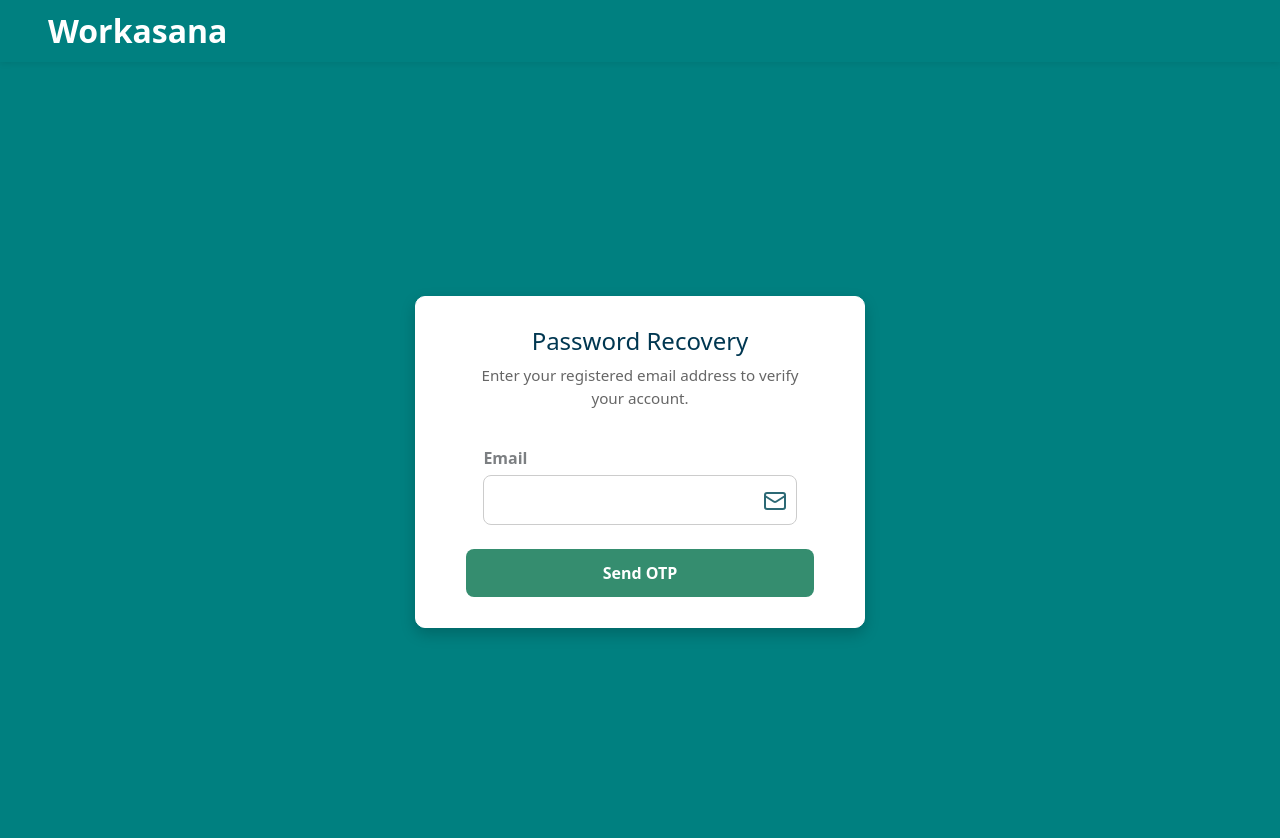
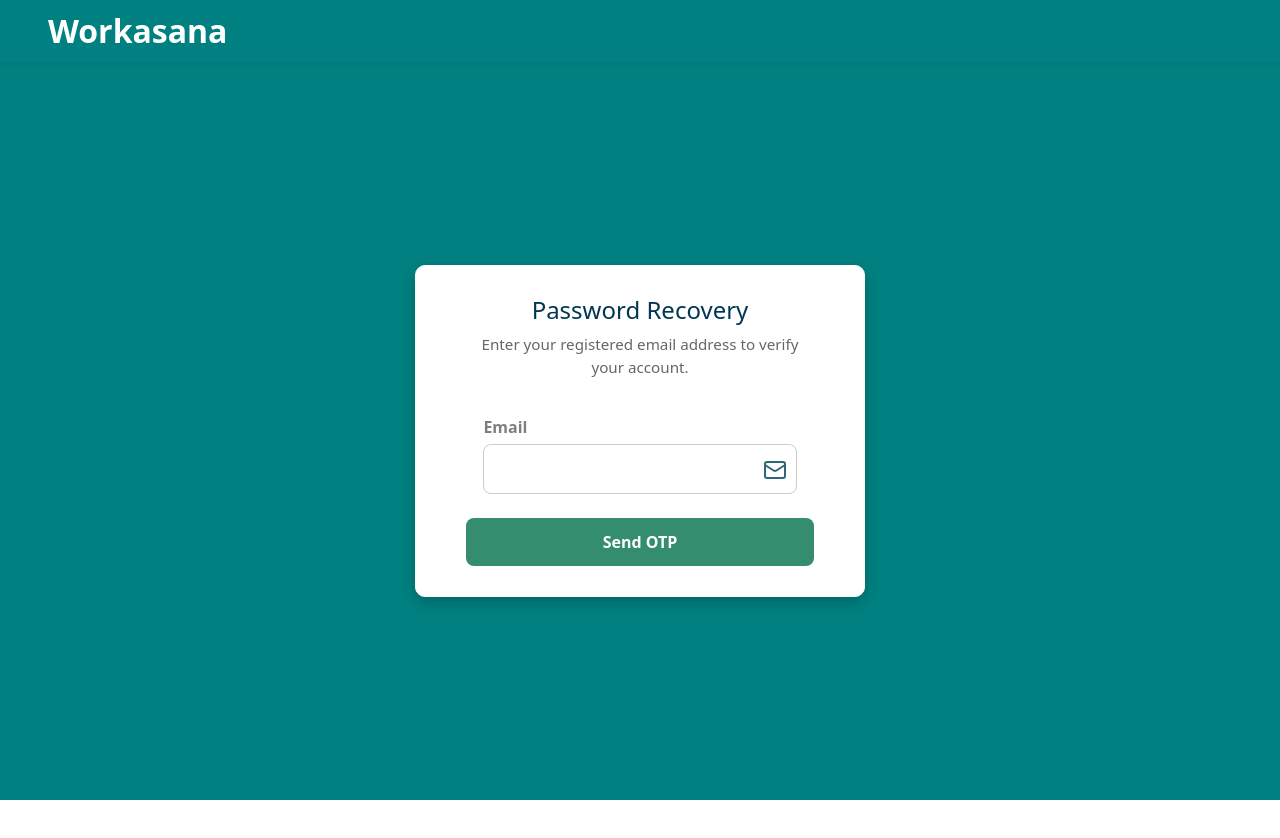
Before and after one commit to Jaytun-Kankotiya/Workasana-Frontend, a React (Vite) app: page /verify-email in a window 1280 px wide. Shown: the top 838 px of the page. After the commit the page ends 800 px from the top, so only its background shows below. Built offline with nearby package versions, Linux system fonts and the light colour scheme; no server answers.

Commit message:
Login and OTP Verify Page Fix

```diff
--- a/src/index.css
+++ b/src/index.css
@@ -24,6 +24,20 @@ body {
   /* min-height: 100vh; */
   /* min-height: calc(100vh - 62px); */
   min-height: 100vh;
+  display: flex;
+  flex: 1;
+  overflow-y: auto;
+  flex-direction: column;
+  align-items: center;
+  justify-content: center;
+  box-sizing: border-box;
+}
+
+.otp-bg{
+  background-color: #edf8e6;
+  /* min-height: 100vh; */
+  min-height: calc(100vh - 62px);
+  /* min-height: 100vh; */
   display: flex;
   flex: 1;
   overflow-y: auto;
--- a/src/pages/Login && SignUp/ResetOTPVerify.jsx
+++ b/src/pages/Login && SignUp/ResetOTPVerify.jsx
@@ -104,7 +104,7 @@ const ResetOTPVerify = () => {
   return (
     <div style={{ "background-color": "#008080" }}>
       <Navbar />
-      <div className="login-bg" style={{ "background-color": "#008080" }}>
+      <div className="otp-bg" style={{ "background-color": "#008080" }}>
         {loading && <Spinner />}
 
         <form
--- a/src/pages/Login && SignUp/ResetPassword.jsx
+++ b/src/pages/Login && SignUp/ResetPassword.jsx
@@ -53,7 +53,7 @@ const ResetPassword = () => {
   return (
     <div style={{ "background-color": "#008080" }}>
       <Navbar />
-      <div className="login-bg" style={{ "background-color": "#008080" }}>
+      <div className="otp-bg" style={{ "background-color": "#008080" }}>
         {loading && <Spinner />}
 
         <div className={loading ? "reset-header content-dull" : "reset-header"}>
--- a/src/pages/Login && SignUp/VerifyEmail.jsx
+++ b/src/pages/Login && SignUp/VerifyEmail.jsx
@@ -34,7 +34,7 @@ const VerifyEmail = () => {
   return (
     <div style={{ "background-color": "#008080" }}>
       <Navbar />
-    <div className="login-bg" style={{ "background-color": "#008080" }}>
+    <div className="otp-bg" style={{ "background-color": "#008080" }}>
       {loading && <Spinner />}
 
       <form onSubmit={emailVerifyHandler} className={loading ? "verification-container content-dull" : "verification-container"}>
--- a/src/pages/Login && SignUp/VerifyOTP/VerifyOTP.jsx
+++ b/src/pages/Login && SignUp/VerifyOTP/VerifyOTP.jsx
@@ -103,7 +103,7 @@ const VerifyOtp = () => {
   return (
     <div style={{ backgroundColor: "#008080" }} >
       <Navbar />
-      <div className="login-bg" style={{ backgroundColor: "#008080" }}>
+      <div className="otp-bg" style={{ backgroundColor: "#008080" }}>
         {loading && <Spinner />}
         <form
           onSubmit={otpSubmitHandler}
```
